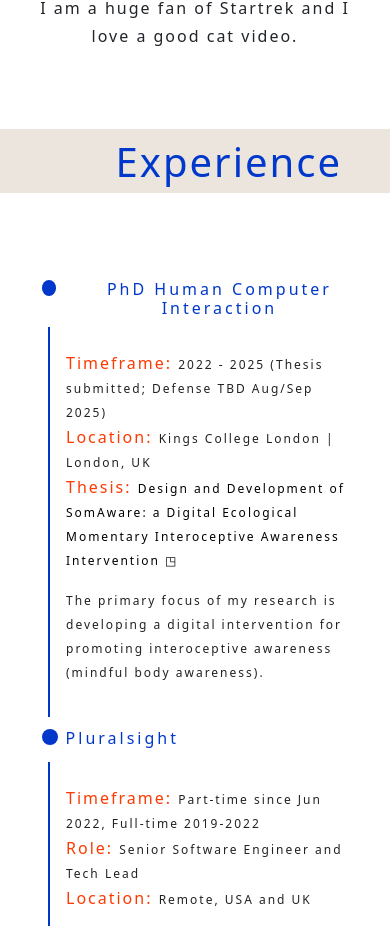
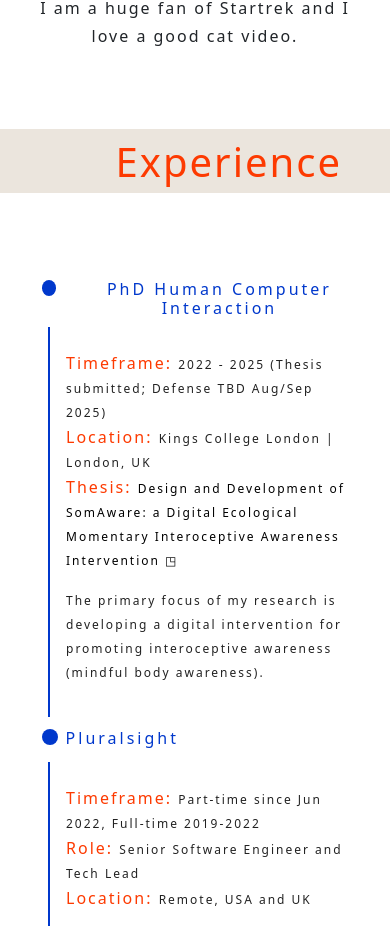
Before and after one commit to phoenixfire07/my-app, a React (Create React App) app: page / in a window 390 px wide. Shown: the part 2379-3305 px from the top of the page. Built offline with nearby package versions, Linux system fonts and the light colour scheme.

Commit message:
Update App.scss

```diff
--- a/src/App.scss
+++ b/src/App.scss
@@ -76,7 +76,7 @@
   }
 
   .experience-section-title{
-    color: #0038cc;
+    color: #fd3a01;
   }
 
   .contact-container {
```
